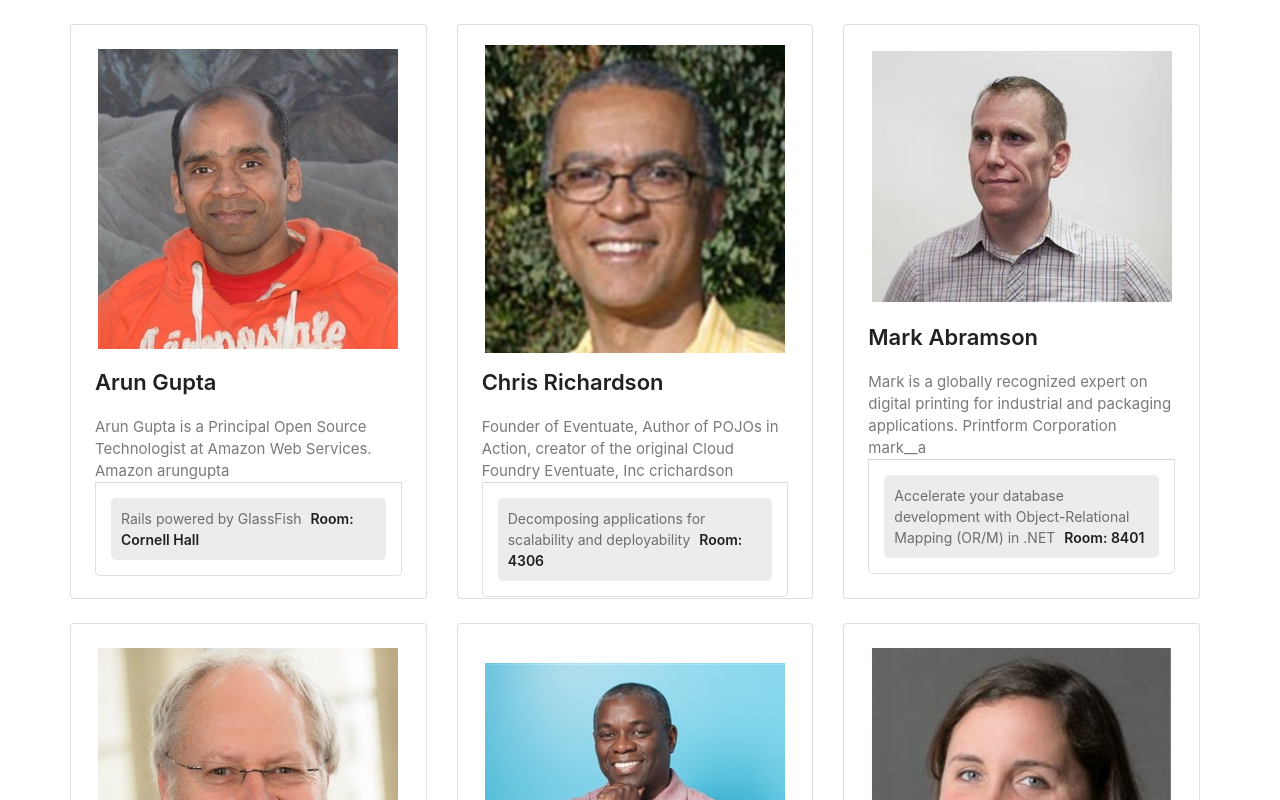
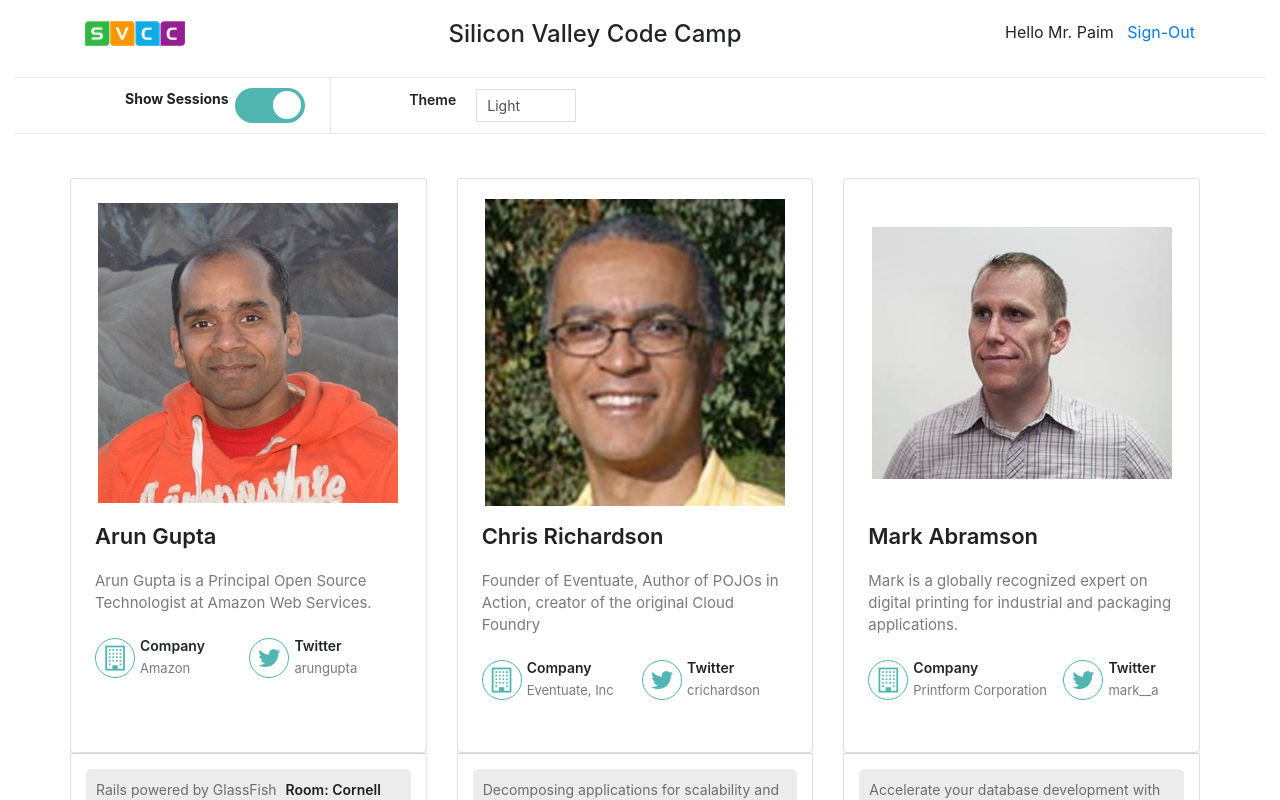
Before and after one commit to hugpaim/Next.js-project-SVCC, a Next.js app: page / in a window 1280 px wide. Shown: the top 800 px of the page. Built offline with nearby package versions, Linux system fonts and the light colour scheme.

Commit message:
add some components

```diff
--- a/pages/index.js
+++ b/pages/index.js
@@ -1,56 +1,9 @@
-import { data } from "./SpeakerData";
+import Speakers from "../public/src/components/Speakers";
+
 
 const IndexPage = () => {
   return (
-    <div className="container speakers-list">
-      <div className="row">
-        {data.map(function (speaker) {
-          const {
-            id,
-            bio,
-            first,
-            last,
-            favorite,
-            twitterHandle,
-            company,
-            sessions,
-          } = speaker;
-
-          return (
-              <div className="col-xs-12 col-sm-12 col-md-6 col-lg-4 col-sm-12 col-xs-12">
-                <div className="card card-height p-4 mt-4">
-                  <div className="speaker-img d-flex flex-row justify-content-center align-items-center h-300">
-                    <img
-                      className="contain-fit"
-                      src={`/images/speaker-${id}.jpeg`}
-                      width="300"
-                      alt={`${first} ${last}`}
-                    />
-                  </div>
-                  <div className="speaker-info">
-                    <div className="d-flex justify-content-between mb-3">
-                      <h3 className="text-truncate w-200">
-                        {first} {last}
-                      </h3>
-                    </div>
-                    <div>
-                      <p>
-                        {bio} {company} {twitterHandle} {favorite}
-                      </p>
-                    </div>
-                  </div>
-                  <div className="sessionBox card h-250">
-                    <span className="session w-100">
-                      {sessions[0].title}{" "}
-                      <strong>Room: {sessions[0].room.name}</strong>
-                    </span>
-                  </div>
-                </div>
-              </div>
-          );
-        })}
-      </div>
-    </div>
+    <Speakers />
   );
 };
 
--- /dev/null
+++ b/public/src/components/Header.js
@@ -0,0 +1,23 @@
+function Header({theme}) {
+  return (
+    <div className="padT4 padB4">
+      <div className="container mobile-container">
+        <div className="d-flex justify-content-between">
+          <div>
+            <img alt="SVCC Home Page" src="/images/SVCClogo.png" />
+          </div>
+          <div className="light">
+            <h4 className="header-title">Silicon Valley Code Camp</h4>
+          </div>
+          <div className={theme === "light" ? "": "text-info"}>
+            Hello Mr. Paim &nbsp;&nbsp;
+            <span>
+              <a href="#">Sign-Out</a>
+            </span>
+          </div>
+        </div>
+      </div>
+    </div>
+  );
+}
+export default Header;
--- /dev/null
+++ b/public/src/components/Speaker.js
@@ -0,0 +1,77 @@
+function Session({ title, room }) {
+  return (
+    <span className="session w-100">
+      {title} <strong>Room: {room}</strong>
+    </span>
+  );
+}
+
+function Sessions({ sessions }) {
+  return (
+    <div className="sessionBox card h-250">
+      <Session title={sessions[0].title} room={sessions[0].room.name} />
+    </div>
+  );
+}
+
+function SpeakerImage({ id, first, last }) {
+  return (
+    <div className="speaker-img d-flex flex-row justify-content-center align-items-center h-300">
+      <img
+        className="contain-fit"
+        src={`/images/speaker-${id}.jpeg`}
+        width="300"
+        alt={`${first} ${last}`}
+      />
+    </div>
+  );
+}
+
+function SpeakerDemographics({
+  first,
+  last,
+  bio,
+  company,
+  twitterHandle,
+  favorite,
+}) {
+  return (
+    <div className="speaker-info">
+      <div className="d-flex justify-content-between mb-3">
+        <h3 className="text-truncate w-200">
+          {first} {last}
+        </h3>
+      </div>
+      <div>
+        <p className="card-description">
+          {bio}
+        </p>
+        <div className="social d-flex flex-row mt-4">
+            <div className="company">
+                <h5>Company</h5>
+                <h6>{company}</h6>
+            </div>
+            <div className="twitter">
+                <h5>Twitter</h5>
+                <h6>{twitterHandle}</h6>
+            </div>
+        </div>
+      </div>
+    </div>
+  );
+}
+
+function Speaker({ speaker }) {
+  const {id, first, last, sessions} = speaker;
+  return (
+    <div className="col-xs-12 col-sm-12 col-md-6 col-lg-4 col-sm-12 col-xs-12">
+      <div className="card card-height p-4 mt-4">
+        <SpeakerImage id={id} first={first} last={last} />
+        <SpeakerDemographics {...speaker} />
+      </div>
+      <Sessions sessions={sessions} />
+    </div>
+  );
+}
+
+export default Speaker;
--- /dev/null
+++ b/public/src/components/Speakers.js
@@ -0,0 +1,20 @@
+import { data } from "../../../pages/SpeakerData";
+import SpeakersList from "./SpeakersList";
+import Header from "./Header";
+import SpeakersToolbar from "./SpeakersToolbar";
+import{useState} from "react"
+
+
+function Speakers() {
+  const [theme,setTheme] = useState("light");
+
+  return (
+    <div className={theme ==="light" ? "container-fluid light":
+    "container-fluid dark"}>
+      <Header theme={theme} />
+      <SpeakersToolbar theme={theme} setTheme={setTheme} />
+      <SpeakersList data={data} />
+    </div>
+  );
+}
+export default Speakers;
--- /dev/null
+++ b/public/src/components/SpeakersList.js
@@ -0,0 +1,14 @@
+import Speaker from "./Speaker";
+
+function SpeakersList({ data }) {
+  return (
+    <div className="container speakers-list">
+      <div className="row">
+        {data.map(function (speaker) {
+          return <Speaker key={speaker.id} speaker={speaker} />;
+        })}
+      </div>
+    </div>
+  );
+}
+export default SpeakersList;
--- /dev/null
+++ b/public/src/components/SpeakersToolbar.js
@@ -0,0 +1,35 @@
+import {useState} from "react";
+function SpeakersToolbar({theme,setTheme}) {
+const  [showSessions,setShowSessions] = useState(true);
+  return (
+    <section className="toolbar dark-theme-header">
+      <div className="container">
+        <div className="justify-content-between">
+          <ul className="toolrow d-flex flex-colum flex-lg-row">
+            <li className="d-flex flex-column flex-md-row">
+              <b>Show Sessions&nbsp;&nbsp;</b>
+              <label className="fav">
+                <input type="checkbox" checked={showSessions} onChange={(event)=> {
+                    setShowSessions(event.target.checked)
+                }} />
+                <span className="switch"></span>
+              </label>
+            </li>
+            <li className="d-flex flex-column flex-md-row ml-sm-5 ml-0">
+              <strong>Theme</strong>
+              <label className="dropdown">
+                <select className="form-control theme" value={theme} onChange={(event)=>{
+                    setTheme(event.target.value);
+                }}>
+                  <option value="light">Light</option>
+                  <option value="dark">Dark</option>
+                </select>
+              </label>
+            </li>
+          </ul>
+        </div>
+      </div>
+    </section>
+  );
+}
+export default SpeakersToolbar;
```
